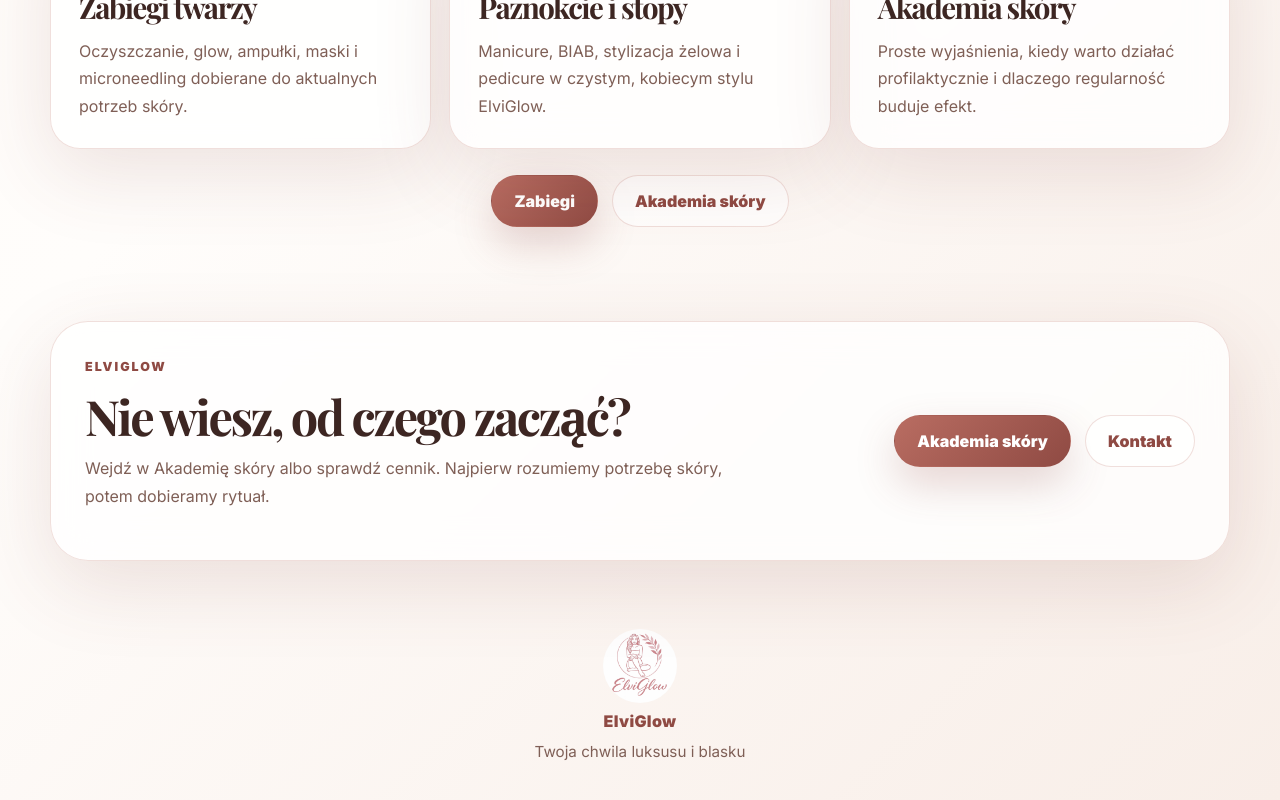
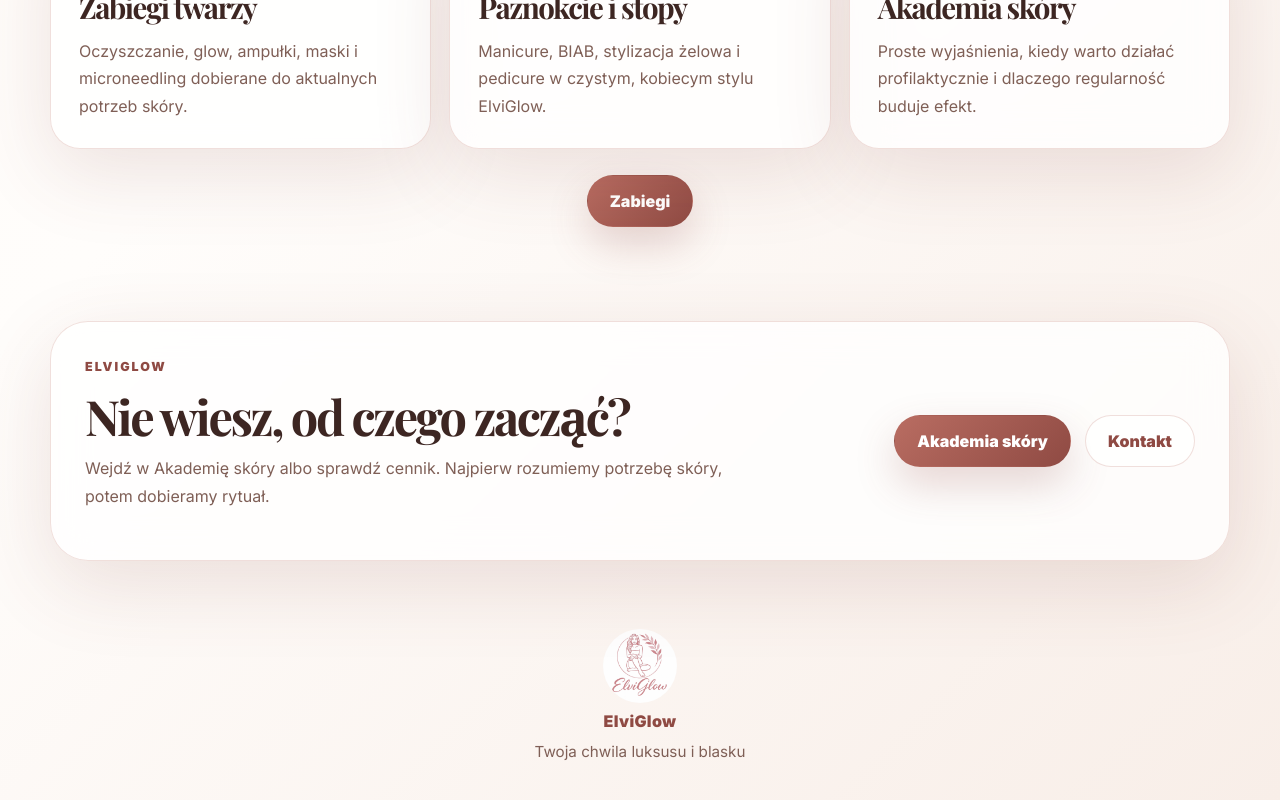
Before and after one commit to prachniomarcin-star/elviglow-site, a React (Vite) app: page / in a window 1280 px wide. Shown: the part 1862-2662 px from the top of the page. Built offline with nearby package versions, Linux system fonts and the light colour scheme.

Commit message:
Remove duplicate academy CTA on home

```diff
--- a/src/main.jsx
+++ b/src/main.jsx
@@ -88,9 +88,8 @@ function HomePage({ onNavigate, t }) {
             </article>
           ))}
         </div>
-        <div className="hero-actions centered-actions">
+        <div className="hero-actions centered-actions single-action">
           <button className="primary-btn" onClick={() => onNavigate("/zabiegi")}>{t.nav.treatments}</button>
-          <button className="secondary-btn" onClick={() => onNavigate("/akademia-skory")}>{t.nav.academy}</button>
         </div>
       </section>
 
```
